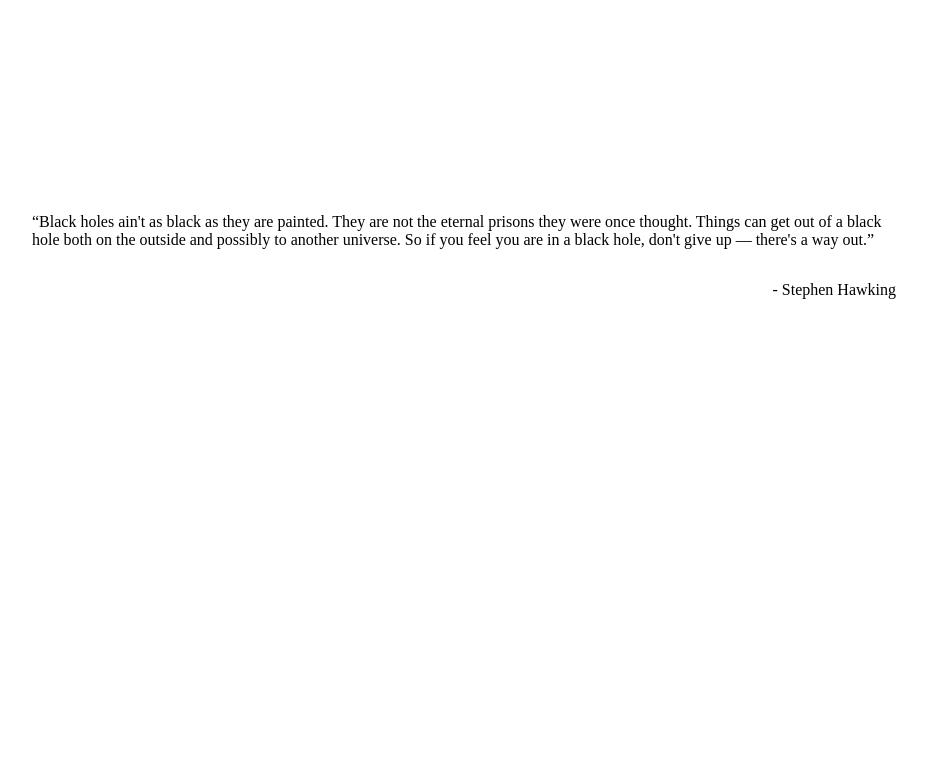
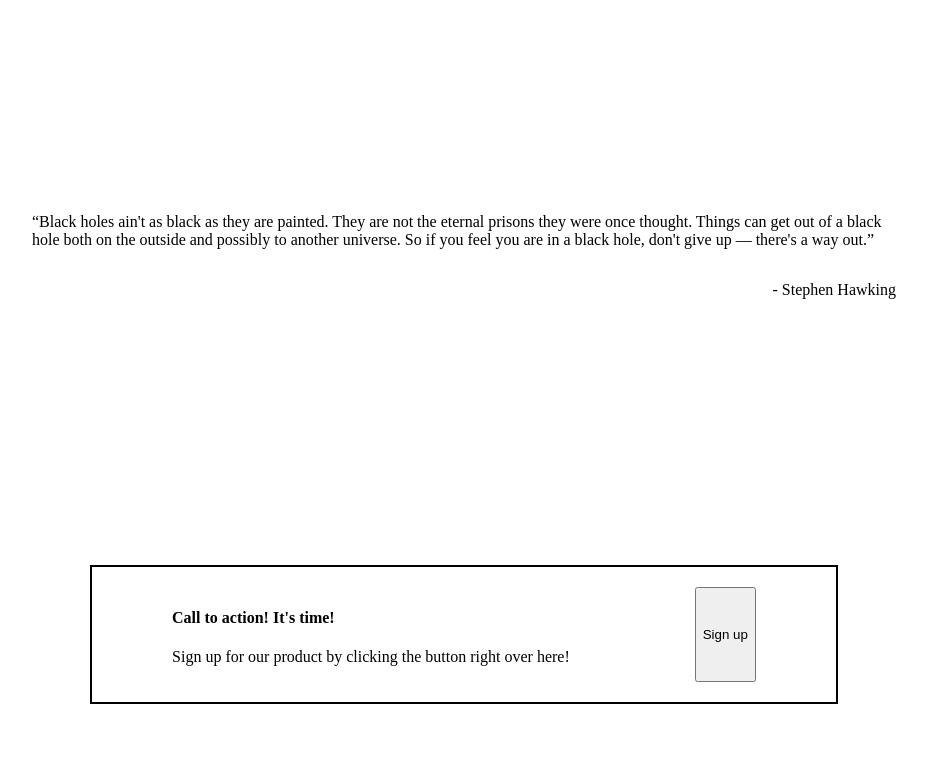
Before and after one commit to oekoo22/Landing-Page, a plain HTML site: page index.html in a window 1280 px wide. Shown: the part 869-1626 px from the top of the page, without its empty margins (176-1103 px from the left). Before the commit the page ends 1384 px from the top, so only its background shows below. Drawn offline with Linux system fonts and the light colour scheme.

Commit message:
Add Sub-Section

```diff
--- a/index.html
+++ b/index.html
@@ -71,6 +71,19 @@
 
         </div>
 
+        <div class="subscribe">
+
+            <div class="sub-card">
+                <div class="sub-text">
+                    <h4>Call to action! It's time!</h4>
+                    <p>Sign up for our product by clicking the button right over here!</p>
+                </div>
+
+                <button class="sub-button">Sign up</button>
+            </div>
+
+        </div>
+
     </body>
 
 </html>
```
